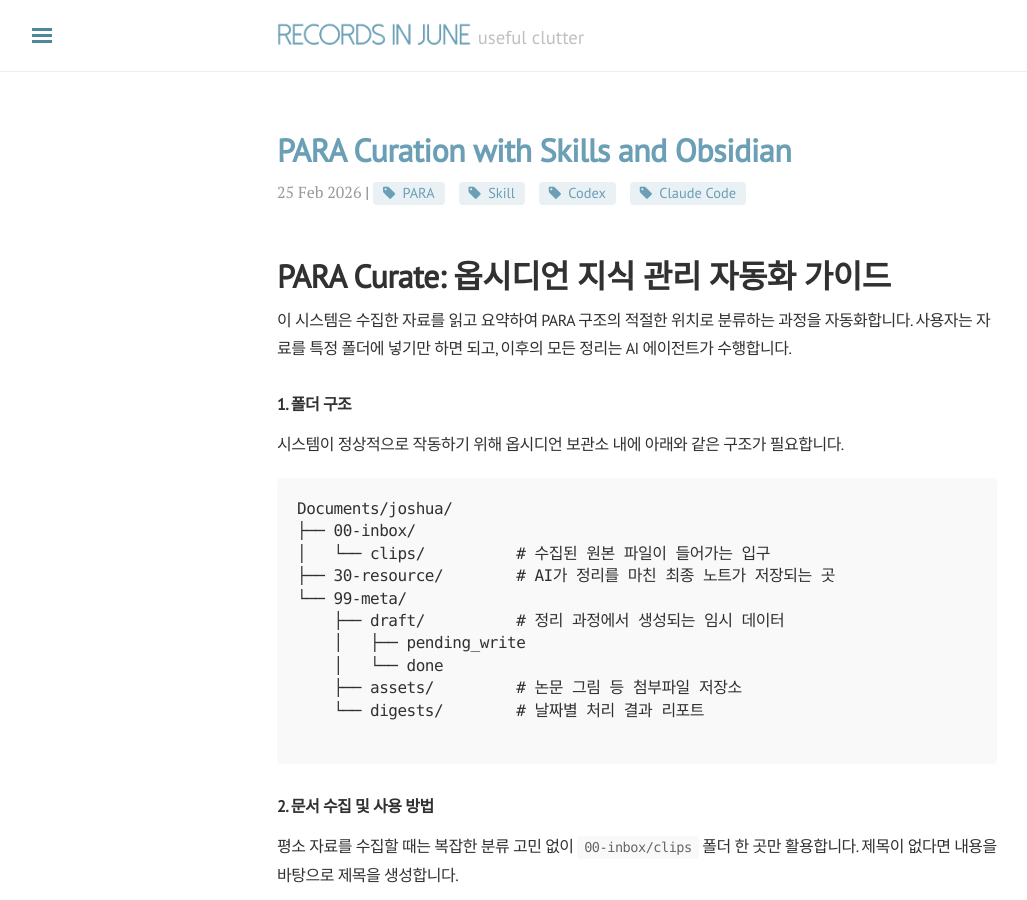
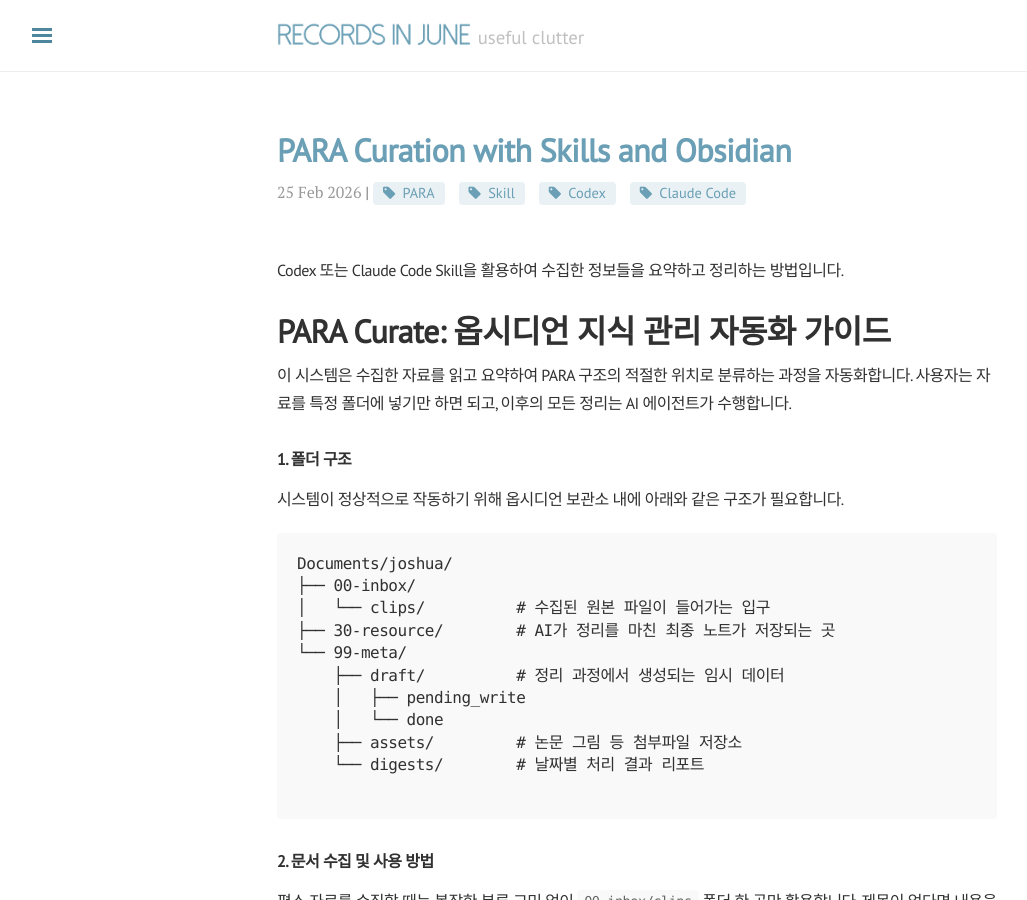
Before and after one commit to j0shuajun/j0shuajun.github.io, a Jekyll site: the page built from _posts/2026-02-25-para-skills.md, in a window 1280 px wide and 900 px high. Shown: the whole window, without its empty margins (3-1030 px from the left). Built offline with Jekyll 4.4.1, drawn with Linux system fonts in a browser that asks for light colours; nearby versions of some CDN libraries; comment, search, counter and statistics services are not loaded.

Commit message:
add thumbnail clause

```diff
--- a/_posts/2026-02-25-para-skills.md
+++ b/_posts/2026-02-25-para-skills.md
@@ -4,6 +4,10 @@
 category : [Agent]
 tag: [PARA, Skill, Codex, Claude Code]
 ---
+
+Codex 또는 Claude Code Skill을 활용하여 수집한 정보들을 요약하고 정리하는 방법입니다.
+
+<!-- more -->
 
 # PARA Curate: 옵시디언 지식 관리 자동화 가이드
 
```
